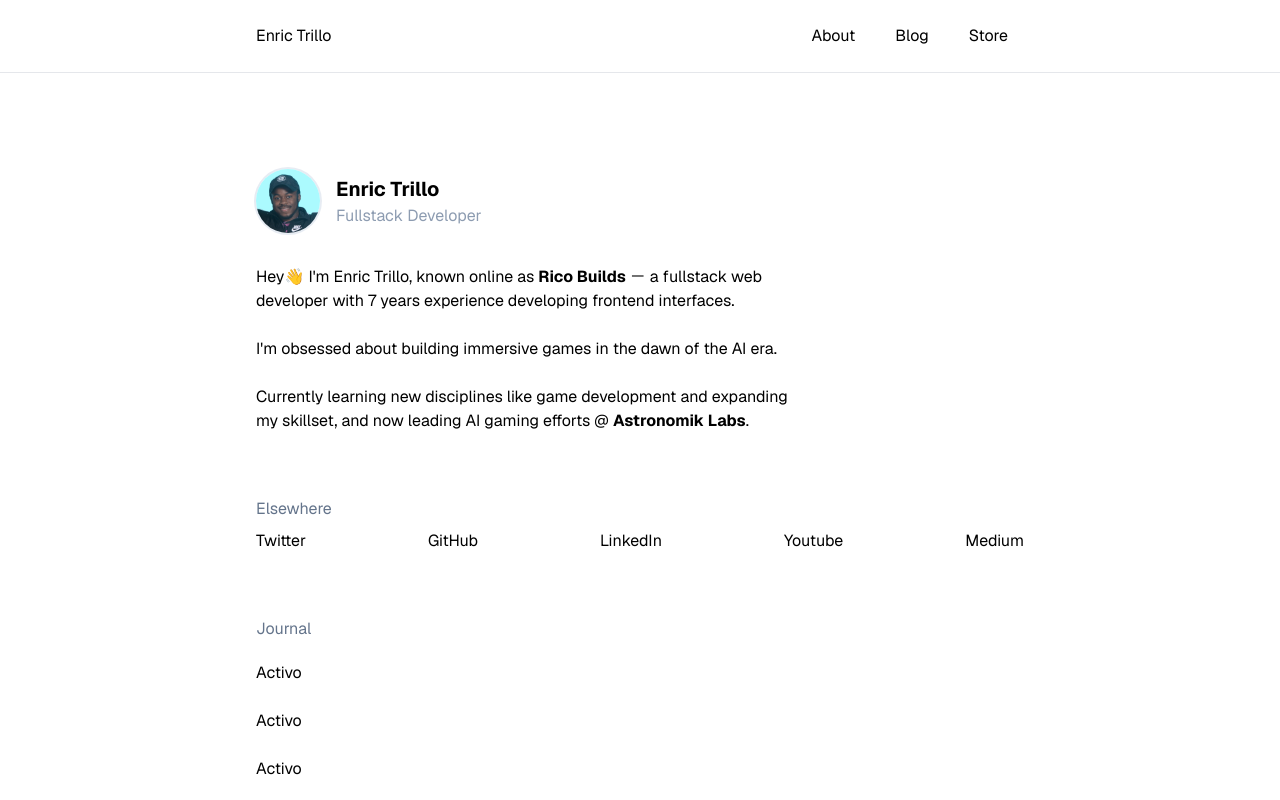
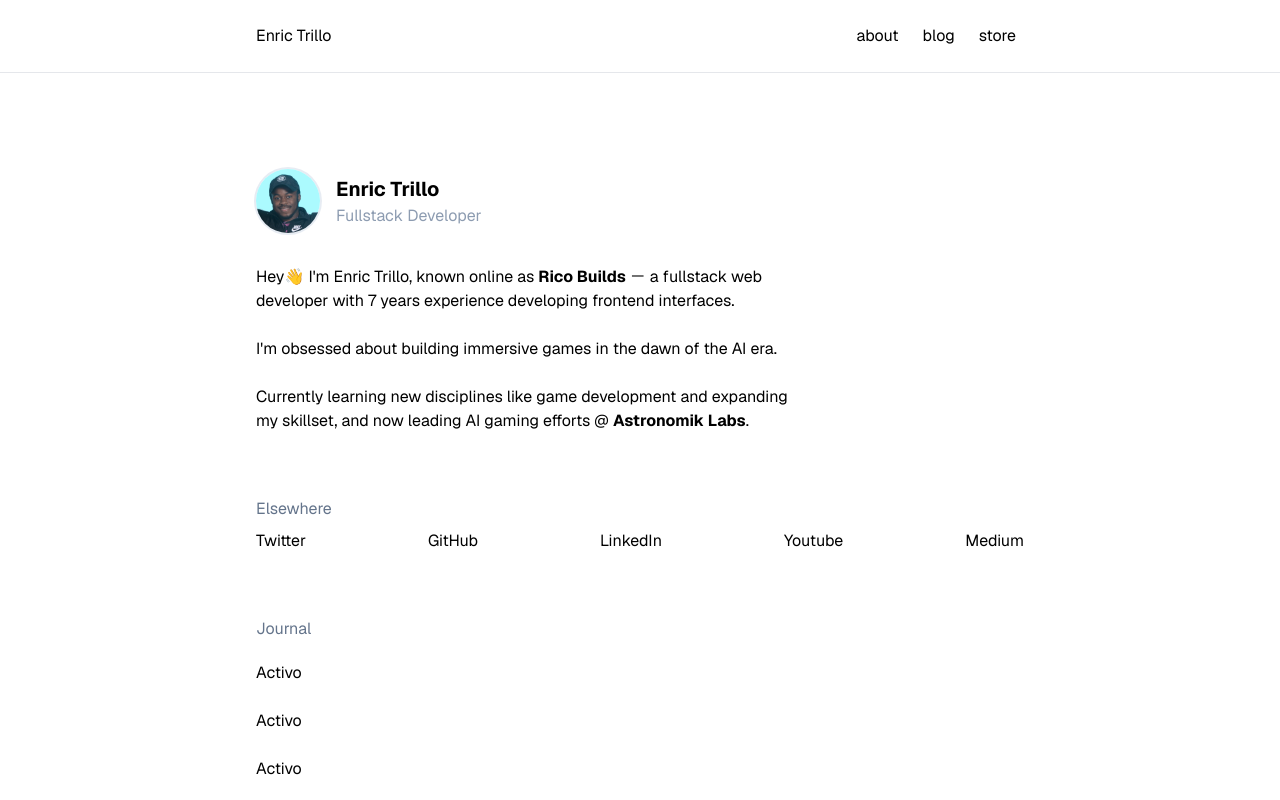
Before and after one commit to ricobuilds/portfolio, a Next.js app: page / in a window 1280 px wide. Shown: the top 800 px of the page. Built offline with nearby package versions, Linux system fonts and the light colour scheme.

Commit message:
mod: nav items to lowercase, reduced x padding

```diff
--- a/app/components/navbar.tsx
+++ b/app/components/navbar.tsx
@@ -3,26 +3,26 @@ import Link from "next/link"
 const Navbar = () => {
   const nav = [
     {
-      label: "About",
+      label: "about",
       route: "/about"
     },
     {
-      label: "Blog",
+      label: "blog",
       route: "/blog"
     },
     {
-      label: "Store",
+      label: "store",
       route: "/store"
     },
   ]
   return (
     <header className="w-full px-4 border-b">
-      <nav className="py-6 max-w-screen-md mx-auto flex justify-between">
+      <nav className="flex justify-between max-w-screen-md py-6 mx-auto">
         <h2>Enric Trillo</h2>
         <ul className="flex gap-2">
           {nav.map((i, idx) => (
             <li key={idx}>
-              <Link className="hover:bg-gray-300 px-4 rounded-md py-2" href={i.route}>{i.label}</Link>
+              <Link className="px-2 py-2 rounded-md hover:bg-gray-300" href={i.route}>{i.label}</Link>
             </li>
           ))}
         </ul>
```
